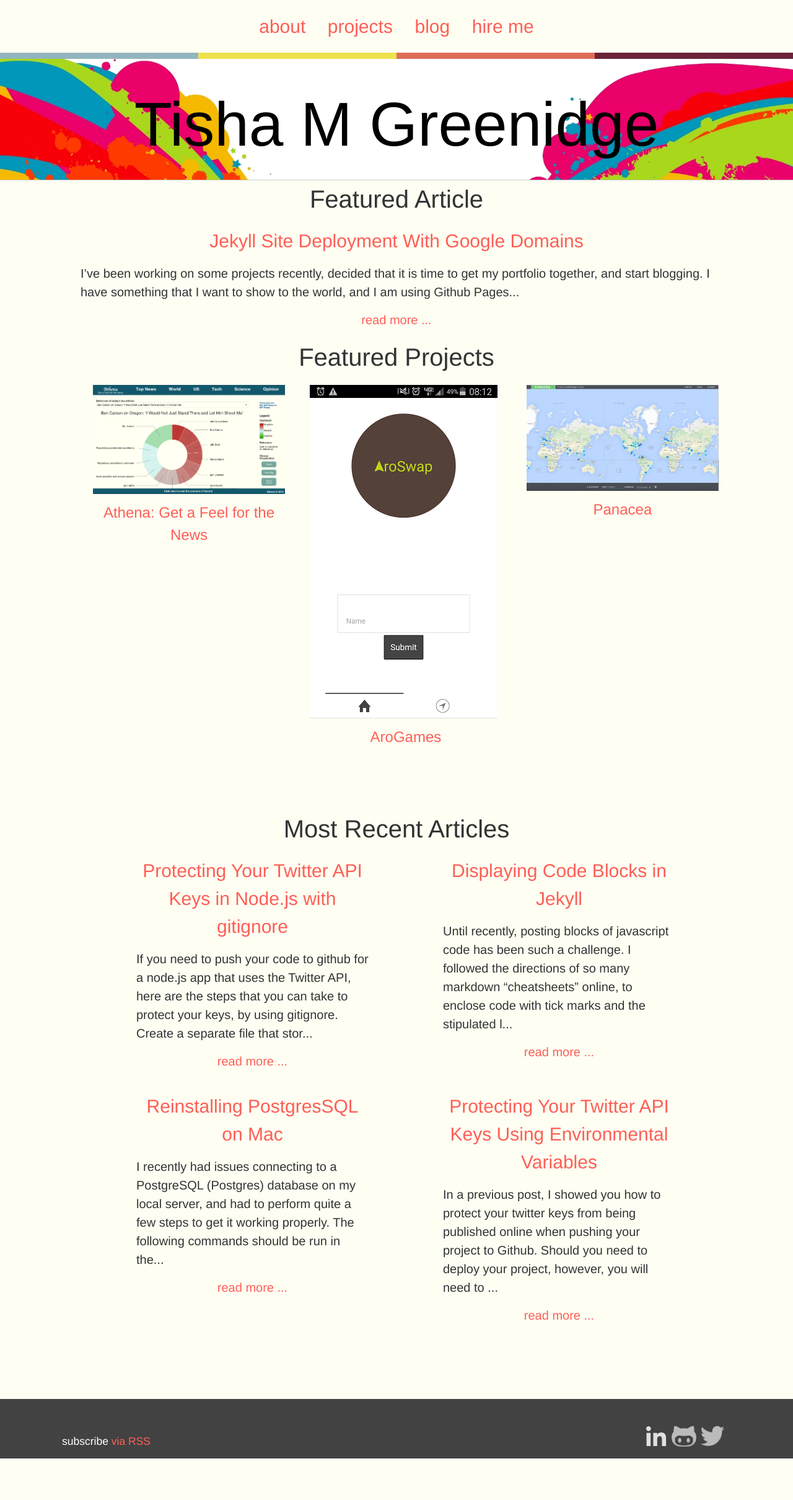
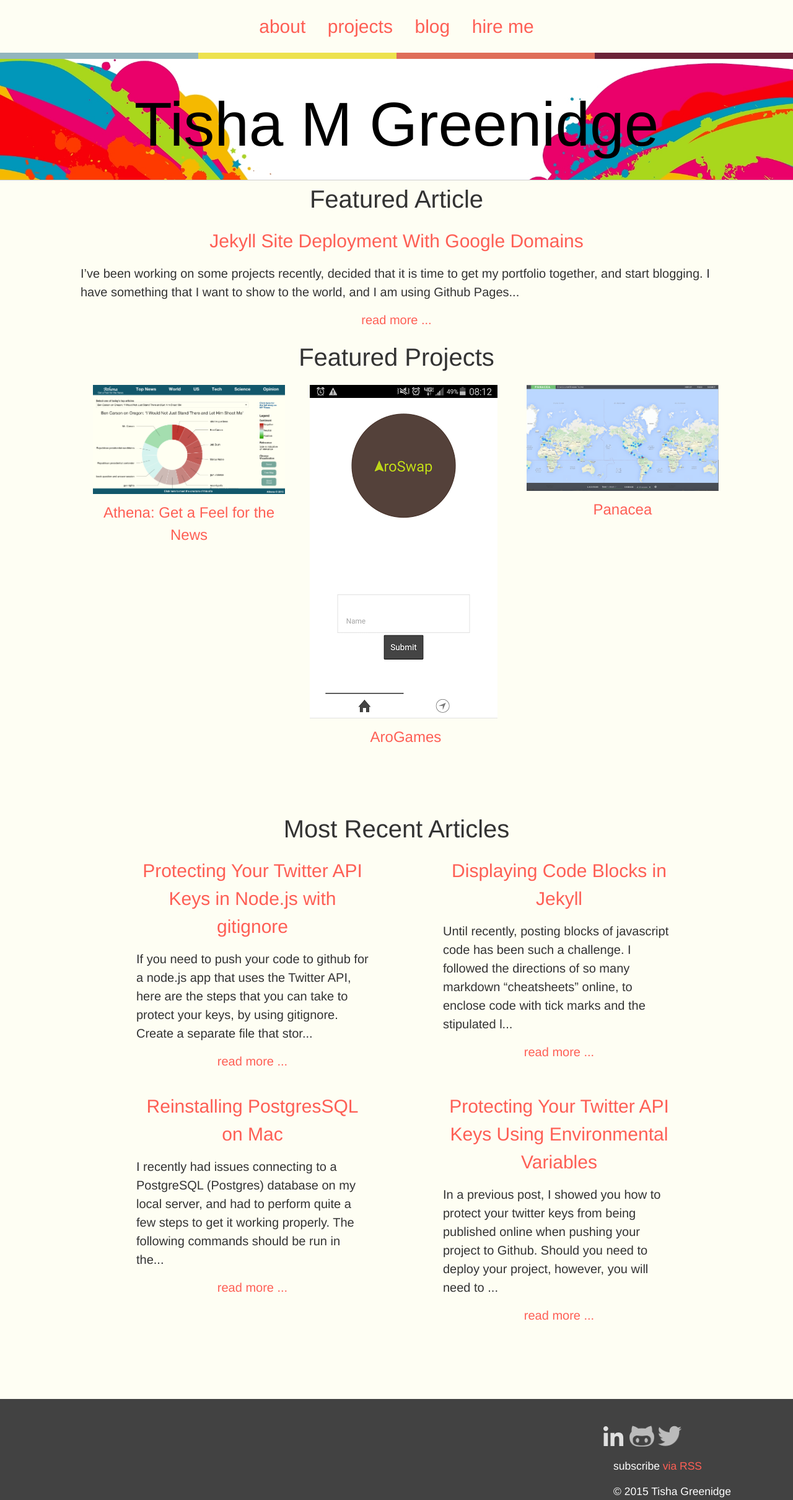
Before and after one commit to tgreenidge/portfolio, a Jekyll site: the page built from index.html, in a window 1280 px wide. Shown: the whole page at 62% size. Built offline with Jekyll 4.4.1, drawn with Linux system fonts in a browser that asks for light colours; before the commit the page ends 2353 px from its top, so only the background shows below that.

Commit message:
added copyright to footer

```diff
--- a/_includes/footer.html
+++ b/_includes/footer.html
@@ -1,12 +1,9 @@
 <footer class="site-footer">
   <div class="wrapper">
-    <div class="footer-content">
-      <h3> </h3>
-      <p></p>
-      <p>subscribe <a href="{{ "/feed.xml" | pepend: site.baseurl }}">via RSS</a></p>
-    </div>
 
-    <div class="social-media">
+
+    <span class="social-media">
+
       <ul>
         <li>
           <a href="http://linkedin.com/in/{{ site.linkedin_username }}"> <img src="{{site.baseurl}}/img/linkedin.svg" alt="linkedin logo" width="40"></a>
@@ -14,6 +11,12 @@
           <a href="http://www.twitter.com/{{ site.twitter_username }}"> <img src="{{site.baseurl}}/img/twitter.png" alt="twitter logo" width="40"></a>
         </li>
       <ul>
-    </div>
+    </span>
+    <span class="footer-content">
+      <h3> </h3>
+      <p></p>
+      <p>subscribe <a href="{{ "/feed.xml" | pepend: site.baseurl }}">via RSS</a></p>
+      &copy; 2015 Tisha Greenidge
+    </span>
   </div>
 </footer>
--- a/_sass/_base.scss
+++ b/_sass/_base.scss
@@ -22,7 +22,7 @@ body {
     font-family: $base-font-family;
     font-size: $base-font-size;
     line-height: $base-line-height;
-    font-weight: 300;
+    font-weight: 400;
     color: $text-color;
     background-color: $background-color;
     -webkit-text-size-adjust: 100%;
```
